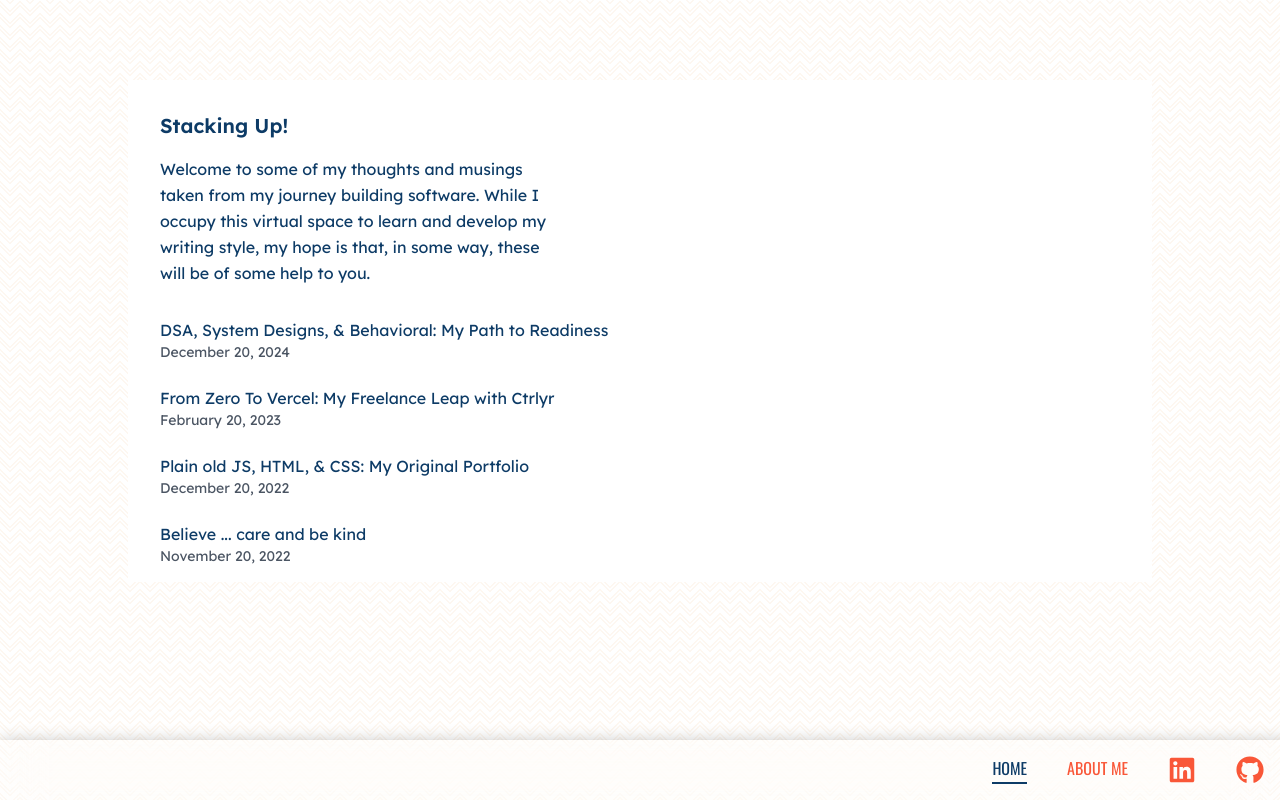
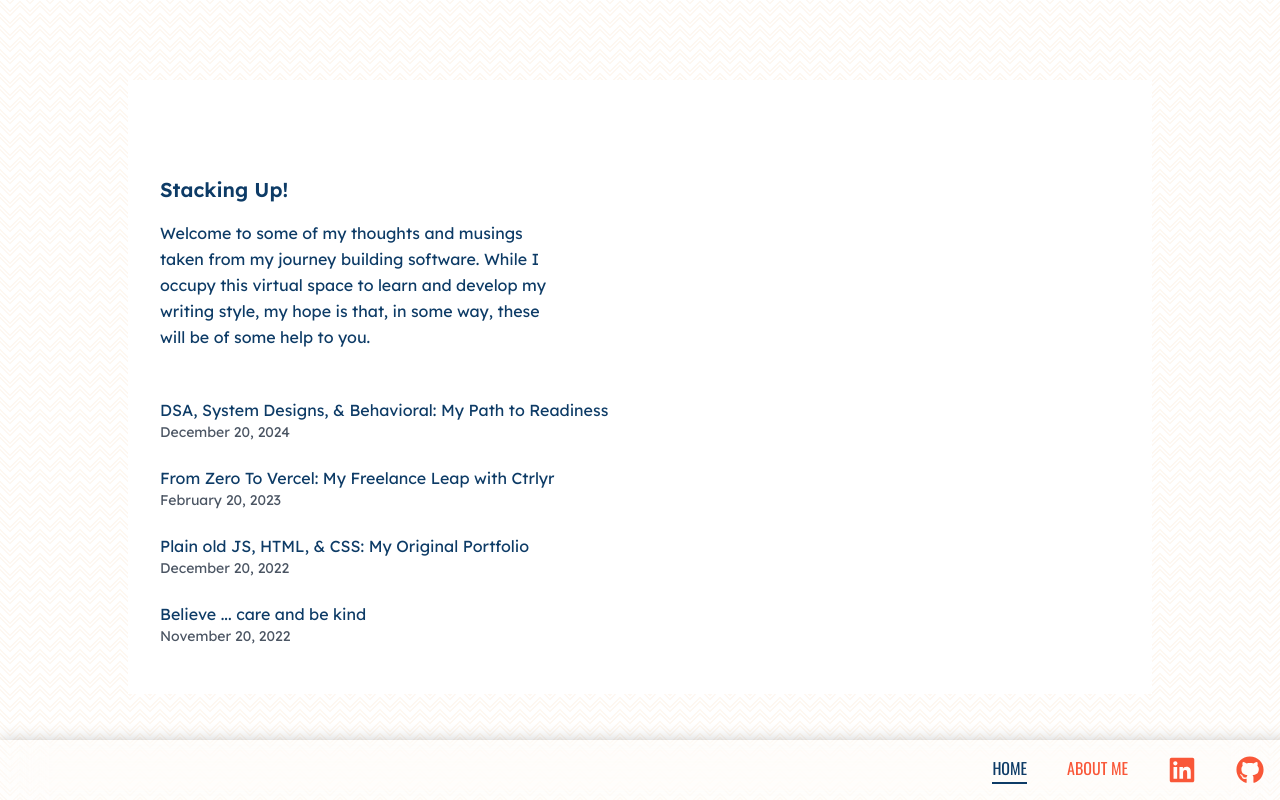
Before and after one commit to marvinsjsu/stacking-up, a Next.js app: page / in a window 1280 px wide. Built offline with nearby package versions, Linux system fonts and the light colour scheme.

Commit message:
update landing page and blog card styles

```diff
--- a/app/page.tsx
+++ b/app/page.tsx
@@ -10,7 +10,7 @@ export default function Home() {
   return (
     <div className="items-center justify-items-center min-h-screen p-8 pb-20 gap-8 sm:p-20 font-[family-name:var(--font-lexend)] text-primary-blue">
       <main className="text-primary-blue bg-white max-h-screen w-full flex flex-col max-w-screen-lg gap-2 row-start-2 items-center sm:items-start">
-        <h1 className="text-xl font-semibold text-blue px-8 py-2 pt-8">Stacking Up!</h1>
+        <h1 className="text-xl font-semibold text-blue px-8 py-2 pt-24">Stacking Up!</h1>
         <p className="px-8 text-[14px] md:text-[16px] md:w-[450px]">
           Welcome to some of my thoughts and musings taken from my journey building software.
           While I occupy this virtual space to learn and develop my writing style, my
--- a/components/blog/card-list.tsx
+++ b/components/blog/card-list.tsx
@@ -13,7 +13,7 @@ type CardListProps = {
 export default function CardList({ data }: {data: Array<CardListProps>}) {
     return (
         <div>
-            <div className='dark:text-white mx-4'>
+            <div className='pb-8 mt-4 dark:text-white mx-4'>
                 <ul className='list-none p-0 m-0 dark:text-white w-full'>
                     {data.map((props: CardListProps) => (
                         <Card {...props} key={props.slug} link={`blog/${props.slug}`} />
```
Also changed, not shown: utils/experiences.ts (deleted), utils/projects.ts (deleted).
